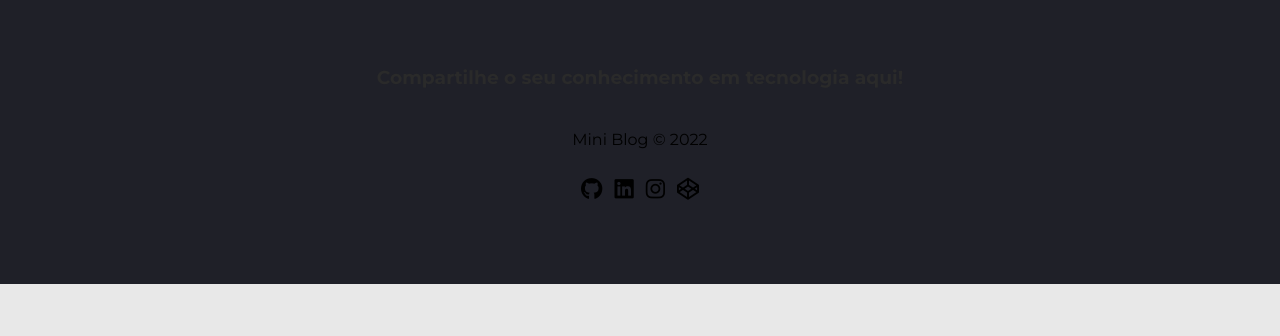
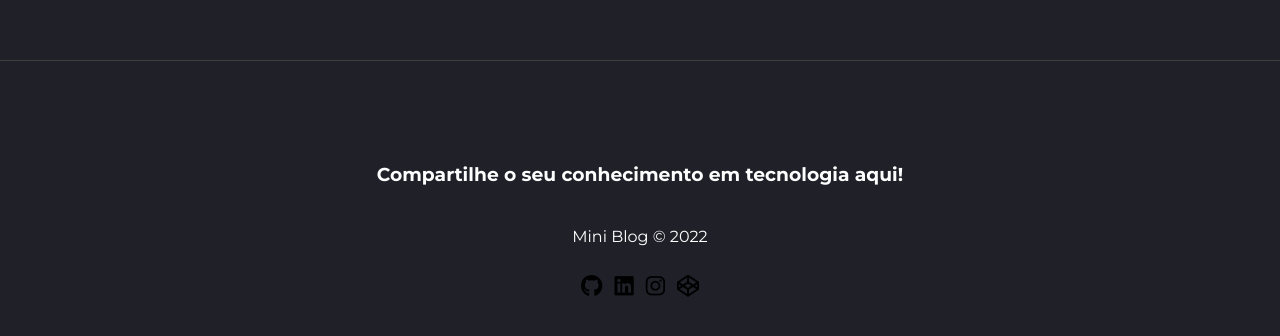
Before and after one commit to fabio2g/miniblog, a React (Create React App) app: page / in a window 1280 px wide. Shown: the part 716-1052 px from the top of the page. Before the commit the page ends 1000 px from the top, so only its background shows below. Built offline with nearby package versions, Linux system fonts and the light colour scheme; no server answers; the database is empty.

Commit message:
alteração no footer

```diff
--- a/src/components/CardPost/CardPost.js
+++ b/src/components/CardPost/CardPost.js
@@ -1,14 +1,10 @@
 import { useContext } from "react";
-import { useState } from "react";
 import { Link } from "react-router-dom";
 import { ThemeContext } from "../../context/ThemeContext";
-import { useUrlActive } from "../../hooks/useUrlActive";
 import styles from "./CardPost.module.css";
 
 const CardPost = ({ post }) => {
     const theme = useContext(ThemeContext);
-
-    const { url, isActive } = useUrlActive();
 
     const formatDatePost = () => {
         // const datePost = new Date(post.createAt.seconds * 1000)
@@ -50,7 +46,6 @@ const CardPost = ({ post }) => {
             description = description.substring(0, 100) + "[...]";
         }
 
-        console.log(description);
         return description;
     };
 
--- a/src/components/Footer/Footer.js
+++ b/src/components/Footer/Footer.js
@@ -1,9 +1,17 @@
+import { useContext } from "react";
 import { Link } from "react-router-dom";
+import { ThemeContext } from "../../context/ThemeContext";
 import styles from "./Footer.module.css";
 
-const Footer = ({ theme }) => {
+const Footer = () => {
+    const theme = useContext(ThemeContext);
+
+    console.log(theme);
+
     return (
-        <footer className={theme ? styles.footer : styles.footer_dark}>
+        <footer
+            className={theme === "Light" ? styles.footer : styles.footer_dark}
+        >
             <h3>Compartilhe o seu conhecimento em tecnologia aqui!</h3>
             <p>Mini Blog &copy; 2022</p>
             <div className={styles.social_media}>
--- a/src/components/Footer/Footer.module.css
+++ b/src/components/Footer/Footer.module.css
@@ -5,12 +5,25 @@
     justify-content: center;
     align-items: center;
     height: 40vh;
-    color: #000;
+    color: #fff;
+    margin-top: 6em;
+}
+
+.footer h3 {
+    color: #fff;
 }
 
 .footer {
-    margin-top: 6em;
-    border-top: 1px solid #aeaeae;
+    background: #1a1a1a;
+}
+
+.footer_dark {
+    border-top: 1px solid #3f3f3f;
+    background: #1f2028;
+}
+
+.footer_dark h3 {
+    color: #fefefe;
 }
 
 .social_media {
```
Also changed, not shown: src/App.css (line endings or trailing spaces).
